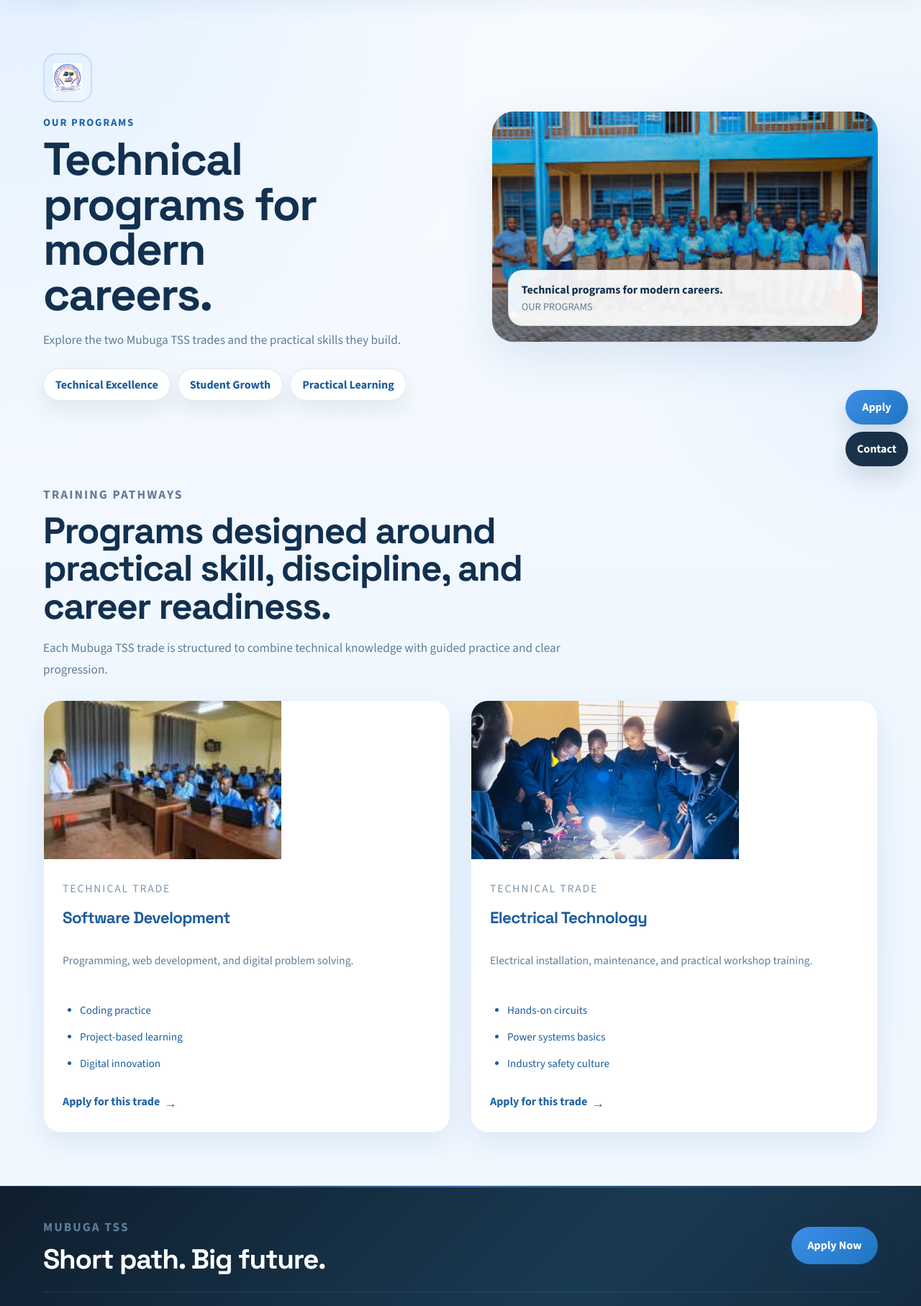
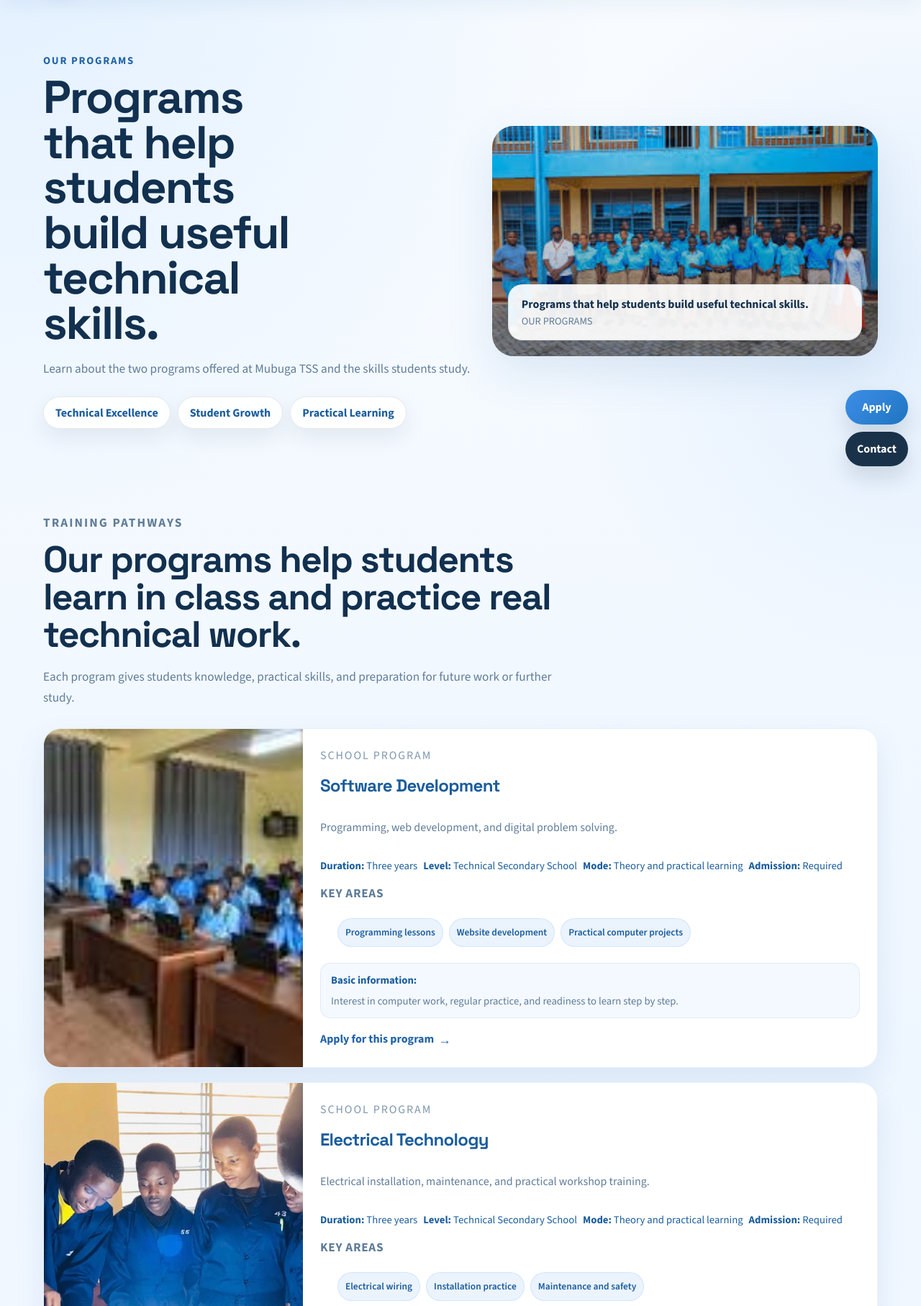
Before and after one commit to princedeveloper5/MUBUGA-TSS, a PHP site: page /pages/programs.php in a window 1280 px wide. Shown: the part 128-1943 px from the top of the page at 72% size. Run offline with PHP 8.4, Linux system fonts and the light colour scheme; data comes from the database, SQL or seed files in the repository; data that the repository does not hold is empty.

Commit message:
save your local changes

```diff
--- a/assets/css/site.css
+++ b/assets/css/site.css
@@ -1750,8 +1750,8 @@ h3 {
 }
 
 .program-grid {
-    grid-template-columns: repeat(2, minmax(0, 1fr));
-    gap: 28px;
+    grid-template-columns: 1fr;
+    gap: 20px;
 }
 
 .values-grid,
@@ -2078,11 +2078,14 @@ h3 {
 }
 
 .program-image {
-    height: 220px;
+    width: 100%;
+    height: 100%;
+    min-height: 280px;
     border-bottom-left-radius: 0;
     border-bottom-right-radius: 0;
     object-fit: cover;
     object-position: center;
+    display: block;
     transition: transform 380ms ease;
 }
 
@@ -2094,26 +2097,91 @@ h3 {
     padding: 0;
     overflow: hidden;
     display: grid;
+    grid-template-columns: minmax(280px, 360px) minmax(0, 1fr);
 }
 
 .program-card-body {
     display: grid;
-    gap: 16px;
-    padding: 28px 26px 28px;
+    align-content: center;
+    gap: 14px;
+    padding: 24px 24px 26px;
     min-height: 100%;
 }
 
 .program-card-body h3 {
     color: var(--green);
-    font-size: 1.4rem;
+    font-size: 1.5rem;
     line-height: 1.2;
     margin: 0;
 }
 
 .program-card-body > p {
     color: var(--muted);
-    font-size: 0.98rem;
-    line-height: 1.6;
+    font-size: 1rem;
+    line-height: 1.65;
+}
+
+.program-meta {
+    display: flex;
+    flex-wrap: wrap;
+    gap: 8px;
+    color: var(--green);
+    font-size: 0.92rem;
+}
+
+.program-focus-wrap {
+    display: grid;
+    gap: 8px;
+}
+
+.program-focus-title {
+    margin: 0;
+    color: var(--green);
+    font-size: 0.88rem;
+    font-weight: 700;
+    letter-spacing: 0.04em;
+    text-transform: uppercase;
+}
+
+.program-focus-list {
+    margin: 0;
+    display: flex;
+    flex-wrap: wrap;
+    gap: 8px;
+    padding-left: 0;
+    list-style: none;
+}
+
+.program-focus-list li {
+    margin-bottom: 0;
+}
+
+.program-focus-list li span {
+    display: inline-flex;
+    align-items: center;
+    padding: 6px 10px;
+    border-radius: 999px;
+    background: rgba(61, 142, 232, 0.1);
+    border: 1px solid rgba(61, 142, 232, 0.14);
+    color: var(--green);
+    font-size: 0.84rem;
+    font-weight: 600;
+}
+
+.program-basic-note {
+    display: grid;
+    gap: 6px;
+    padding: 12px 14px;
+    border-radius: 14px;
+    background: rgba(244, 249, 255, 0.92);
+    border: 1px solid rgba(23, 71, 122, 0.08);
+    color: var(--muted);
+    line-height: 1.55;
+    font-size: 0.92rem;
+}
+
+.program-basic-note strong {
+    color: var(--green);
 }
 
 .news-image {
@@ -3920,6 +3988,10 @@ h3 {
         grid-template-columns: 1fr 1fr;
     }
 
+    .program-detail-grid {
+        grid-template-columns: 1fr;
+    }
+
     .fees-layout,
     .story-card {
         grid-template-columns: 1fr;
@@ -3960,6 +4032,15 @@ h3 {
     .footer-grid {
         grid-template-columns: 1fr 1fr;
         gap: 40px;
+    }
+
+    .program-card {
+        grid-template-columns: 1fr;
+    }
+
+    .program-image {
+        height: 260px;
+        min-height: 260px;
     }
 
     .footer-main {
--- a/includes/site_data.php
+++ b/includes/site_data.php
@@ -137,15 +137,27 @@ $imageSet = [
 $programs = [
     [
         'title' => 'Software Development',
-        'summary' => 'Learn coding, web building, and digital problem-solving.',
-        'focus' => ['Coding practice', 'Project-based learning', 'Digital innovation'],
+        'summary' => 'Students learn programming, website development, and how to use computers to solve problems.',
+        'focus' => ['Programming lessons', 'Website development', 'Practical computer projects'],
+        'subjects' => ['Programming', 'Web development', 'Database basics', 'Computer applications'],
+        'practical' => ['Build websites', 'Write and test programs', 'Complete class projects'],
+        'tools' => ['Computers', 'Programming software', 'Internet and digital tools'],
+        'requirements' => 'Interest in computer work, regular practice, and readiness to learn step by step.',
+        'duration' => 'Three years',
+        'careers' => ['Junior developer', 'ICT support', 'Further studies in software and technology'],
         'image' => $imageSet['software_primary'],
         'link' => '/MUBUGA-TSS/pages/programs.php',
     ],
     [
         'title' => 'Electrical Technology',
-        'summary' => 'Build strong skills in installation, safety, and maintenance.',
-        'focus' => ['Hands-on circuits', 'Power systems basics', 'Industry safety culture'],
+        'summary' => 'Students learn electrical installation, wiring, maintenance, and safe workshop practice.',
+        'focus' => ['Electrical wiring', 'Installation practice', 'Maintenance and safety'],
+        'subjects' => ['Electrical installation', 'Wiring systems', 'Maintenance', 'Workshop safety'],
+        'practical' => ['Wire circuits', 'Install electrical systems', 'Maintain equipment safely'],
+        'tools' => ['Electrical tools', 'Testing equipment', 'Workshop materials'],
+        'requirements' => 'Readiness for practical work, safety discipline, and technical learning.',
+        'duration' => 'Three years',
+        'careers' => ['Electrical technician', 'Installer', 'Further studies in electrical engineering'],
         'image' => $imageSet['electrical_primary'],
         'link' => '/MUBUGA-TSS/pages/programs.php',
     ],
@@ -442,20 +454,39 @@ if ($pdo instanceof PDO) {
 
     $programRows = $pdo->query('SELECT title, short_description, cover_image FROM programs WHERE status = "active" ORDER BY id ASC')->fetchAll();
     if ($programRows) {
+        $programCatalog = [];
+        foreach ($programs as $program) {
+            $programCatalog[$program['title']] = $program;
+        }
+
         $programImages = [
             'Software Development' => $imageSet['software_primary'],
             'Electrical Technology' => $imageSet['electrical_primary'],
         ];
         $programFocus = [
-            'Software Development' => ['Coding practice', 'Project-based learning', 'Digital innovation'],
-            'Electrical Technology' => ['Hands-on circuits', 'Power systems basics', 'Industry safety culture'],
+            'Software Development' => ['Programming lessons', 'Website development', 'Practical computer projects'],
+            'Electrical Technology' => ['Electrical wiring', 'Installation practice', 'Maintenance and safety'],
         ];
-        $programs = array_map(function (array $row) use ($programImages, $programFocus, $imageSet): array {
+        $programs = array_map(function (array $row) use ($programCatalog, $programImages, $programFocus, $imageSet): array {
             $title = $row['title'];
+            $base = $programCatalog[$title] ?? [
+                'subjects' => ['Technical subjects', 'Classroom learning', 'Practical training', 'Skill development'],
+                'practical' => ['Workshop practice', 'Guided projects', 'Hands-on activities'],
+                'tools' => ['Training tools', 'Learning equipment', 'Workshop materials'],
+                'requirements' => 'Interest in technical learning and readiness for practical study.',
+                'duration' => 'Three years',
+                'careers' => ['Technical work', 'Further studies', 'Skilled practice'],
+            ];
             return [
                 'title' => $title,
                 'summary' => $row['short_description'] ?: 'A practical pathway for technical learning.',
                 'focus' => $programFocus[$title] ?? ['Technical skills', 'Practical learning', 'Career readiness'],
+                'subjects' => $base['subjects'],
+                'practical' => $base['practical'],
+                'tools' => $base['tools'],
+                'requirements' => $base['requirements'],
+                'duration' => $base['duration'],
+                'careers' => $base['careers'],
                 'image' => resolveSiteImage($row['cover_image'] ?: ($programImages[$title] ?? $imageSet['students'])),
                 'link' => '/MUBUGA-TSS/pages/programs.php',
             ];
--- a/includes/site_layout.php
+++ b/includes/site_layout.php
@@ -190,7 +190,7 @@ function renderSiteHeader(string $pageTitle, string $schoolName, array $contacts
 <?php
 }
 
-function renderInnerHero(string $eyebrow, string $title, string $text, string $image): void
+function renderInnerHero(string $eyebrow, string $title, string $text, string $image, bool $showSeal = true): void
 {
     global $siteMeta, $schoolName;
     $logoPath = (string) ($siteMeta['logo_path'] ?? '');
@@ -203,9 +203,11 @@ function renderInnerHero(string $eyebrow, string $title, string $text, string $i
         <section class="inner-hero">
             <div class="container inner-hero-grid">
                 <div class="inner-hero-copy">
-                    <div class="inner-hero-seal">
-                        <img src="/MUBUGA-TSS/<?php echo htmlspecialchars($logoPath); ?>" alt="<?php echo htmlspecialchars($schoolName); ?> emblem" class="inner-hero-seal-logo" style="width: <?php echo min(96, $logoSize); ?>px; height: auto;">
-                    </div>
+                    <?php if ($showSeal): ?>
+                        <div class="inner-hero-seal">
+                            <img src="/MUBUGA-TSS/<?php echo htmlspecialchars($logoPath); ?>" alt="<?php echo htmlspecialchars($schoolName); ?> emblem" class="inner-hero-seal-logo" style="width: <?php echo min(96, $logoSize); ?>px; height: auto;">
+                        </div>
+                    <?php endif; ?>
                     <p class="eyebrow"><?php echo htmlspecialchars($eyebrow); ?></p>
                     <h1 class="inner-title"><?php echo htmlspecialchars($title); ?></h1>
                     <p class="hero-text"><?php echo htmlspecialchars($text); ?></p>
--- a/pages/programs.php
+++ b/pages/programs.php
@@ -4,38 +4,53 @@ require_once __DIR__ . '/../includes/site_data.php';
 require_once __DIR__ . '/../includes/site_layout.php';
 $page = sitePageContent('our-programs', [
     'title' => 'Our Programs',
-    'excerpt' => 'Explore the two Mubuga TSS trades and the practical skills they build.',
-    'content' => 'Technical programs for modern careers.',
-    'image' => 'assets/images/mb3.jfif',
+    'excerpt' => 'Learn about the two programs offered at Mubuga TSS and the skills students study.',
+    'content' => 'Programs that help students build useful technical skills.',
+    'image' => 'assets/images/students.jfif',
 ]);
 renderSiteHeader($page['title'], $schoolName, $contacts, 'programs', [
     'description' => $page['excerpt'],
     'image' => $page['image'],
 ]);
-renderInnerHero('OUR PROGRAMS', $page['content'], $page['excerpt'], $page['image']);
+renderInnerHero('OUR PROGRAMS', $page['content'], $page['excerpt'], $page['image'], false);
 ?>
 <main>
     <section class="section">
         <div class="container">
             <div class="section-heading">
                 <p class="eyebrow">Training Pathways</p>
-                <h2>Programs designed around practical skill, discipline, and career readiness.</h2>
-                <p>Each Mubuga TSS trade is structured to combine technical knowledge with guided practice and clear progression.</p>
+                <h2>Our programs help students learn in class and practice real technical work.</h2>
+                <p>Each program gives students knowledge, practical skills, and preparation for future work or further study.</p>
             </div>
             <div class="program-grid">
                 <?php foreach ($programs as $program): ?>
                     <article class="program-card">
-                        <img src="/MUBUGA-TSS/<?php echo htmlspecialchars($program['image']); ?>" alt="<?php echo htmlspecialchars($program['title']); ?>" class="program-image">
+                        <div class="program-card-media">
+                            <img src="/MUBUGA-TSS/<?php echo htmlspecialchars($program['image']); ?>" alt="<?php echo htmlspecialchars($program['title']); ?>" class="program-image">
+                        </div>
                         <div class="program-card-body">
-                            <p class="card-label">Technical Trade</p>
+                            <p class="card-label">School Program</p>
                             <h3><?php echo htmlspecialchars($program['title']); ?></h3>
                             <p><?php echo htmlspecialchars($program['summary']); ?></p>
-                            <ul>
-                                <?php foreach ($program['focus'] as $item): ?>
-                                    <li><?php echo htmlspecialchars($item); ?></li>
-                                <?php endforeach; ?>
-                            </ul>
-                            <a href="/MUBUGA-TSS/pages/admissions.php" class="inline-link">Apply for this trade</a>
+                            <div class="program-meta">
+                                <span><strong>Duration:</strong> <?php echo htmlspecialchars($program['duration']); ?></span>
+                                <span><strong>Level:</strong> Technical Secondary School</span>
+                                <span><strong>Mode:</strong> Theory and practical learning</span>
+                                <span><strong>Admission:</strong> Required</span>
+                            </div>
+                            <div class="program-focus-wrap">
+                                <p class="program-focus-title">Key Areas</p>
+                                <ul class="program-focus-list">
+                                    <?php foreach ($program['focus'] as $item): ?>
+                                        <li><span><?php echo htmlspecialchars($item); ?></span></li>
+                                    <?php endforeach; ?>
+                                </ul>
+                            </div>
+                            <div class="program-basic-note">
+                                <strong>Basic information:</strong>
+                                <span><?php echo htmlspecialchars($program['requirements']); ?></span>
+                            </div>
+                            <a href="/MUBUGA-TSS/pages/admissions.php" class="inline-link">Apply for this program</a>
                         </div>
                     </article>
                 <?php endforeach; ?>
```
